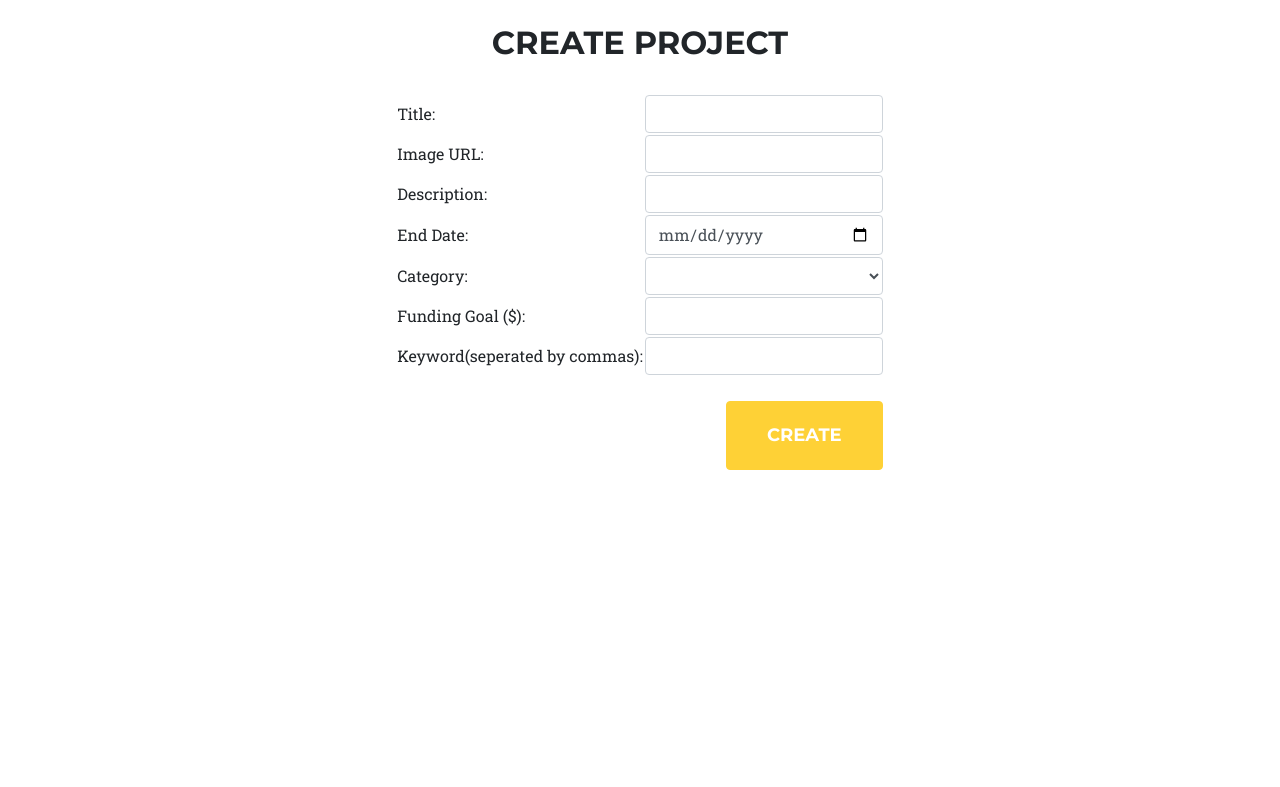
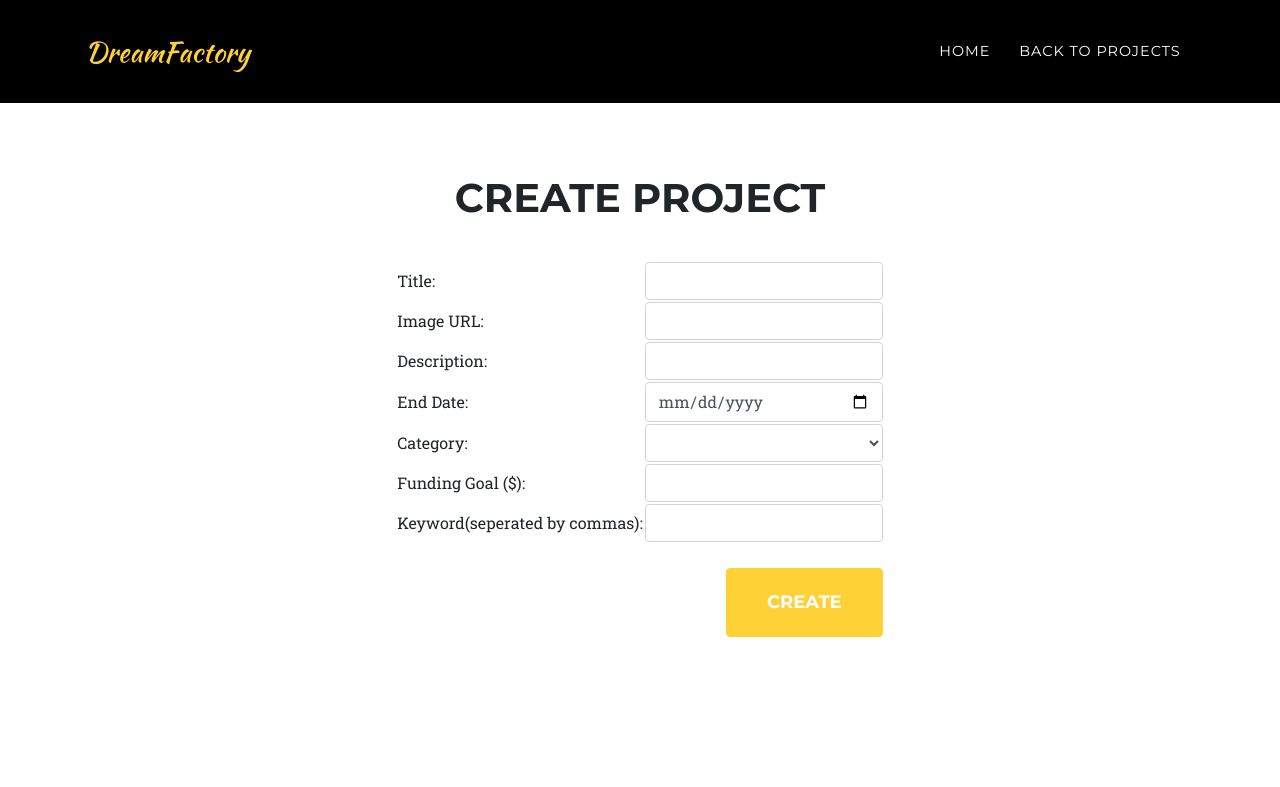
Before and after one commit to CS2102Team8AY1718/DreamFactory, a PHP site: page /create_project.php in a window 1280 px wide. Shown: the top 787 px of the page. Run offline with PHP 8.4, Linux system fonts and the light colour scheme; a user stored in the database is signed in; data that the repository does not hold is empty; some libraries are stand-ins or nearby versions; some web fonts are replaced.

Commit message:
1) made a minor login redirect on browse project. so instead of logging in then it jumps to home page, it stays at browse project page. 2) added home tab and back to projects tab for create project 3) changed 'accomplished projects' to 'funded projects'

```diff
--- a/browse_projects.php
+++ b/browse_projects.php
@@ -191,12 +191,13 @@ if ($result = $conn->query($sql_select_funded_projects)) {
                     <li class="nav-item">
                         <a class="nav-link js-scroll-trigger" href="create_project.php">Create Project</a>
                     </li>
+
                     <li class="nav-item">
                         <?php
                         if (isset($_SESSION['email'])) {
                           echo '<a class="nav-link js-scroll-trigger" href="logout.php">Logout</a>';
                         } else {
-                          echo '<a class="nav-link js-scroll-trigger" href="login.php?redirect=homepage.php">Login</a>';
+                          echo '<a class="nav-link js-scroll-trigger" href="login.php?redirect=browse_projects.php">Login</a>';
                         }
                         ?>
                     </li>
@@ -264,7 +265,7 @@ if ($result = $conn->query($sql_select_funded_projects)) {
         <div class="container">
             <div class="row">
                 <div class="col-lg-12 text-center">
-                    <h2 class="section-heading text-uppercase">Accomplished Projects</h2>
+                    <h2 class="section-heading text-uppercase">Funded Projects</h2>
                     <table align="center" border=1 cellpadding=5>
                         <tr>
                             <th>Title</th>
--- a/create_project.php
+++ b/create_project.php
@@ -24,7 +24,31 @@
 
     </head>
 
-	<body>
+	<body id="page-top">
+      <?php
+          include 'header.php';
+      ?>
+      <!-- Navigation -->
+      <nav class="navbar navbar-expand-lg navbar-dark fixed-top" style="background-color:Black;" id="mainNav">
+          <div class="container">
+              <a class="navbar-brand js-scroll-trigger" href="#page-top">DreamFactory</a>
+              <button class="navbar-toggler navbar-toggler-right" type="button" data-toggle="collapse" data-target="#navbarResponsive" aria-controls="navbarResponsive" aria-expanded="false" aria-label="Toggle navigation">
+                  Menu
+                  <i class="fa fa-bars"></i>
+              </button>
+              <div class="collapse navbar-collapse" id="navbarResponsive">
+                  <ul class="navbar-nav text-uppercase ml-auto">
+                    <li class="nav-item">
+                        <a class="nav-link js-scroll-trigger" href="homepage.php">Home</a>
+                    </li>
+                      <li class="nav-item">
+                          <a class="nav-link js-scroll-trigger" href="browse_projects.php">Back to Projects</a>
+                      </li>
+                  </ul>
+              </div>
+          </div>
+      </nav>
+
 	<!-- Bootstrap core JavaScript -->
     <script src="vendor/jquery/jquery.min.js"></script>
     <script src="vendor/bootstrap/js/bootstrap.bundle.min.js"></script>
@@ -142,6 +166,7 @@ if (!isset($retry) || $retry) {
 
     echo '
         <fieldset>
+        <section>
             <div class="container">
             <div class="row">
             <div class="col-lg-12 text-center">
@@ -190,7 +215,9 @@ if (!isset($retry) || $retry) {
 			</div>
 			</div>
 			</div>
+      </section>
         </fieldset>
+
     ';
 }
 
--- a/fund_project.php
+++ b/fund_project.php
@@ -79,8 +79,12 @@ if (isset($_POST['fund'])) {
                     <ul class="navbar-nav text-uppercase ml-auto">
 
                         <li class="nav-item">
-                            <a class="nav-link js-scroll-trigger" href="homepage.php">Back to Homepage</a>
+                            <a class="nav-link js-scroll-trigger" href="homepage.php">Home</a>
                         </li>
+                        <li class="nav-item">
+                            <a class="nav-link js-scroll-trigger" href="browse_projects.php">Back to Projects</a>
+                        </li>
+
                         <li class="nav-item">
                             <?php
 
--- a/view_project.php
+++ b/view_project.php
@@ -43,7 +43,7 @@
                       <a class="nav-link js-scroll-trigger" href="homepage.php">Home</a>
                   </li>
                     <li class="nav-item">
-                        <a class="nav-link js-scroll-trigger" href="browse_projects.php">Projects</a>
+                        <a class="nav-link js-scroll-trigger" href="browse_projects.php">Back to Projects</a>
                     </li>
                 </ul>
             </div>
@@ -73,7 +73,7 @@ require 'connect.php';
 				$funding_goal=$row['funding_goal'];
 				$total=$row['total'];
 			}else{
-				echo "project does not exist";
+				echo "Project does not exist";
 			}
 		}else{
 			echo "An sql error has occurred";
```
Also changed, not shown: homepage.php (+4 -3 lines).
